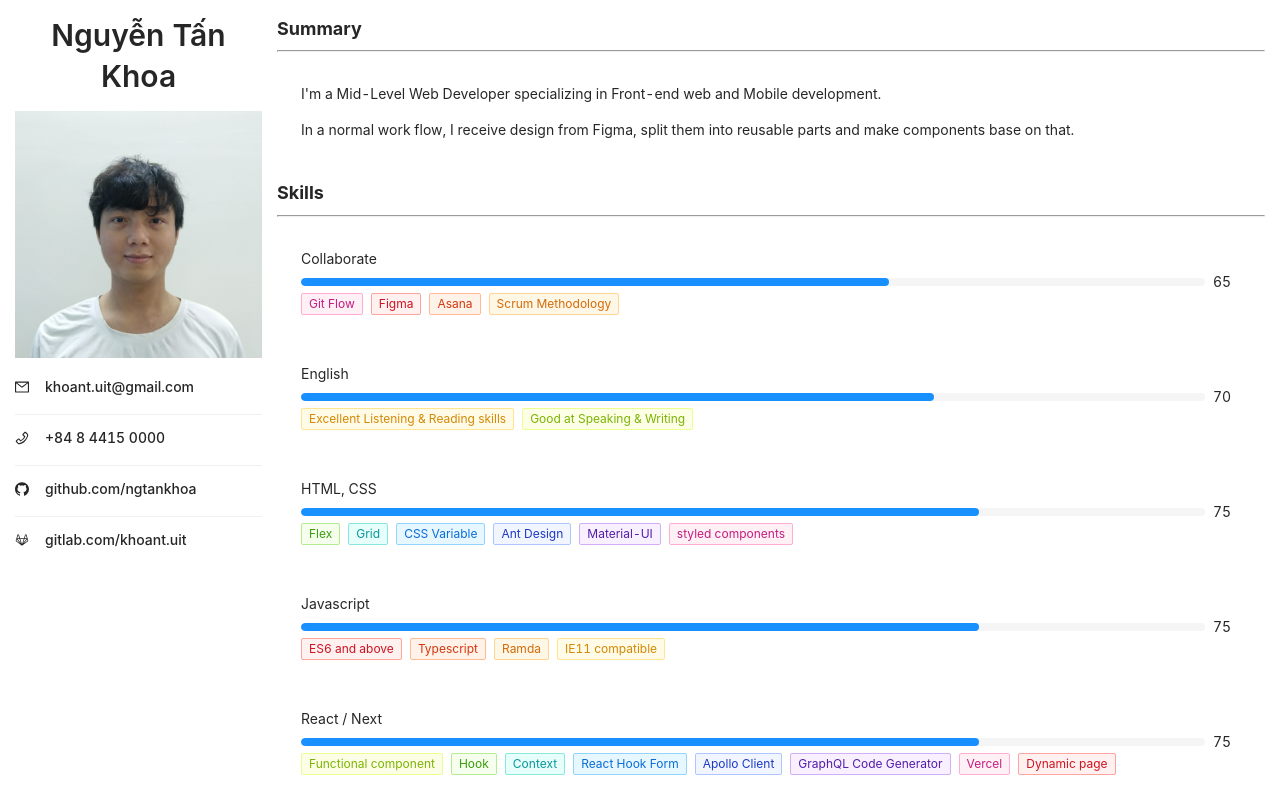
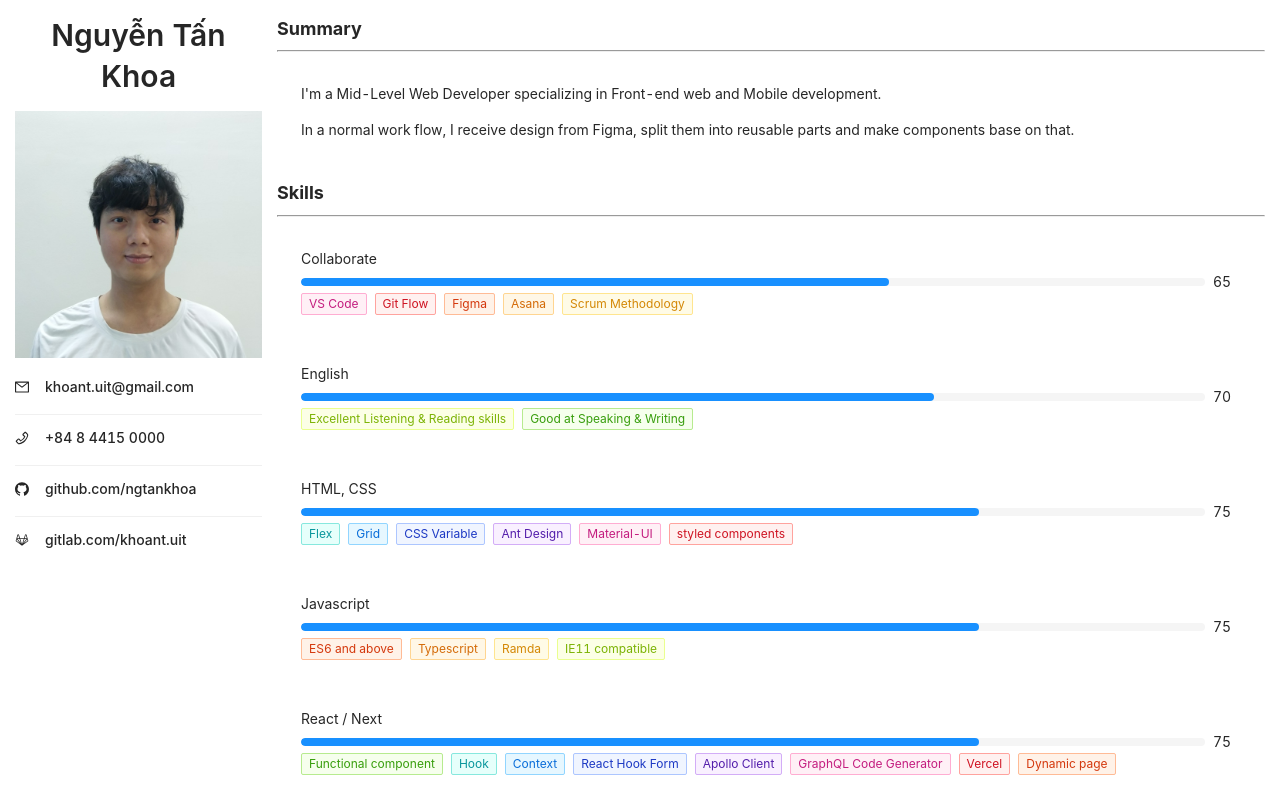
Before and after one commit to ngtankhoa/next-cv, a Next.js app: page / in a window 1280 px wide. Shown: the top 800 px of the page. Built offline with nearby package versions, Linux system fonts and the light colour scheme.

Commit message:
add more info

```diff
--- a/containers/skills/skills.tsx
+++ b/containers/skills/skills.tsx
@@ -6,7 +6,13 @@ const data: { title: string; percent: number; description: string[] }[] = [
     {
         title: 'Collaborate',
         percent: 65,
-        description: ['Git Flow', 'Figma', 'Asana', 'Scrum Methodology'],
+        description: [
+            'VS Code',
+            'Git Flow',
+            'Figma',
+            'Asana',
+            'Scrum Methodology',
+        ],
     },
     {
         title: 'English',
@@ -71,6 +77,7 @@ const data: { title: string; percent: number; description: string[] }[] = [
             'Arch Wiki',
             'ZSH',
             'nvm',
+            'Shell Script',
             'Cron job',
         ],
     },
```
